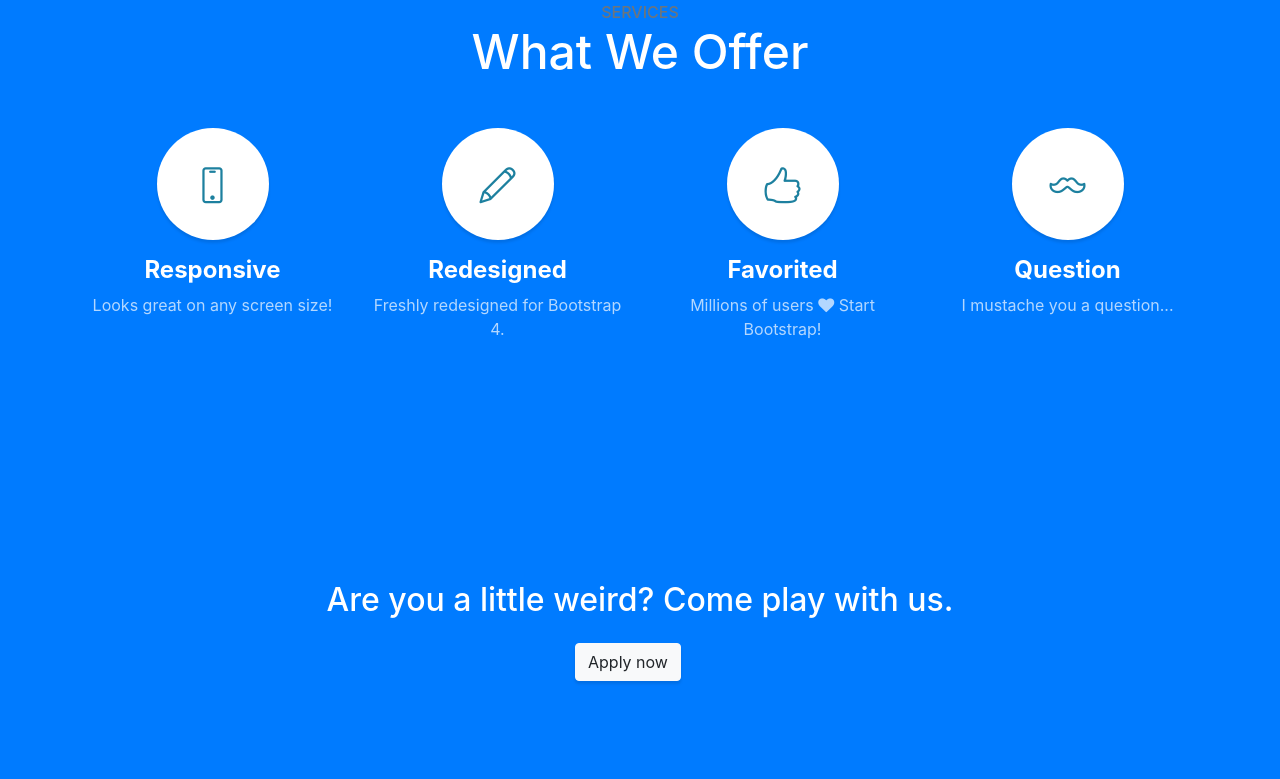
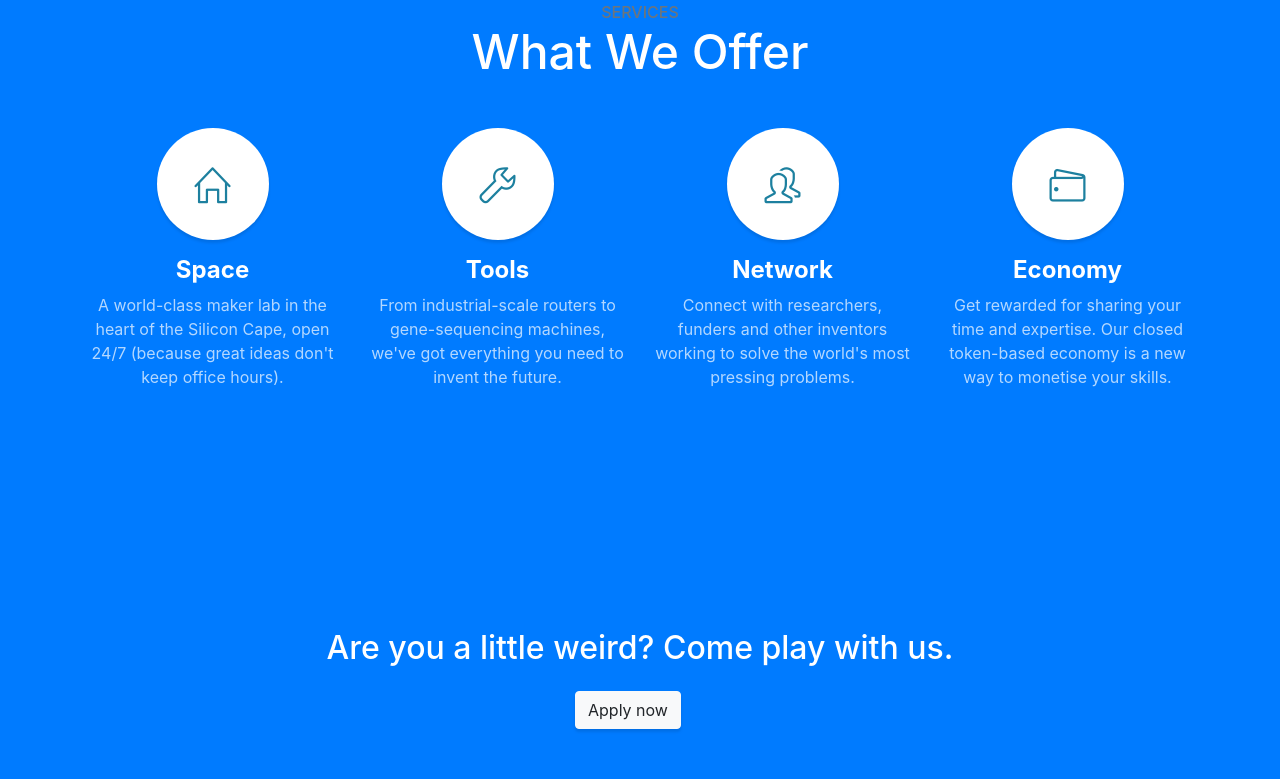
Before and after one commit to greenhamsam/toybox, a website with bundled scripts: page index.html in a window 1280 px wide. Shown: the part 1677-2456 px from the top of the page. Built offline with nearby package versions, Linux system fonts and the light colour scheme.

Commit message:
Styling and icon changes

```diff
--- a/css/main.css
+++ b/css/main.css
@@ -371,3 +371,8 @@ a:hover, a:focus, a:active {
 .text-secondary {
   color: #ecb807 !important;
 }
+
+/* Lead paragraph */
+.lead {
+	font-weight: 100;
+}
--- a/index.html
+++ b/index.html
@@ -18,7 +18,7 @@
     <link href="vendor/simple-line-icons/css/simple-line-icons.css" rel="stylesheet">
 
     <!-- Custom CSS -->
-    <link href="css/main.min.css" rel="stylesheet">
+    <link href="css/main.css" rel="stylesheet">
 
   </head>
 
@@ -60,7 +60,7 @@
         <div class="row">
           <div class="col-lg-10 mx-auto">
             <h2>Our credo</h2>
-            <p class="lead mb-5" style="font-weight:100">Toybox is an <strong>agency of inventors</strong>. We provide space for creators to play, design, and bring to life ideas and innovations. The Toybox economy facilitates solutions to the most pressing problems of our time. We harness emerging technologies in service of regenerative and distributive design.</p>
+            <p class="lead mb-5">Toybox is an <strong>agency of inventors</strong>. We provide space for creators to play, design, and bring to life ideas and innovations. The Toybox economy facilitates solutions to the most pressing problems of our time. We harness emerging technologies in service of regenerative and distributive design.</p>
             <p class="lead mb-5">We are committed to bringing together a diverse group of talented people who see the world differently and empowering them to create unexpected solutions that will change the world. We always remain curious, <strong>we search for answers</strong> and push the boundaries of knowledge, and we always keep learning and growing. We trust in the value of blue sky innovation and no idea is too crazy for us.</p>
             <p class="lead mb-5">Toybox recruits top talent who <strong>share our belief that there is a better way</strong>, and we empower them through economies of scale and access to new networks. Together we can do so much more than on our own.</p>
           </div>
@@ -78,41 +78,39 @@
         <div class="row">
           <div class="col-lg-3 col-md-6 mb-5 mb-lg-0">
             <span class="service-icon rounded-circle mx-auto mb-3">
-              <i class="icon-screen-smartphone"></i>
+              <i class="icon-home"></i>
             </span>
             <h4>
-              <strong>Responsive</strong>
+              <strong>Space</strong>
             </h4>
-            <p class="text-faded mb-0">Looks great on any screen size!</p>
+            <p class="text-faded mb-0">A world-class maker lab in the heart of the Silicon Cape, open 24/7 (because great ideas don't keep office hours).</p>
           </div>
           <div class="col-lg-3 col-md-6 mb-5 mb-lg-0">
             <span class="service-icon rounded-circle mx-auto mb-3">
-              <i class="icon-pencil"></i>
+              <i class="icon-wrench"></i>
             </span>
             <h4>
-              <strong>Redesigned</strong>
+              <strong>Tools</strong>
             </h4>
-            <p class="text-faded mb-0">Freshly redesigned for Bootstrap 4.</p>
+            <p class="text-faded mb-0">From industrial-scale routers to gene-sequencing machines, we've got everything you need to invent the future.</p>
           </div>
           <div class="col-lg-3 col-md-6 mb-5 mb-md-0">
             <span class="service-icon rounded-circle mx-auto mb-3">
-              <i class="icon-like"></i>
+              <i class="icon-people"></i>
             </span>
             <h4>
-              <strong>Favorited</strong>
+              <strong>Network</strong>
             </h4>
-            <p class="text-faded mb-0">Millions of users
-              <i class="fa fa-heart"></i>
-              Start Bootstrap!</p>
+            <p class="text-faded mb-0">Connect with researchers, funders and other inventors working to solve the world's most pressing problems.</p>
           </div>
           <div class="col-lg-3 col-md-6">
             <span class="service-icon rounded-circle mx-auto mb-3">
-              <i class="icon-mustache"></i>
+              <i class="icon-wallet"></i>
             </span>
             <h4>
-              <strong>Question</strong>
+              <strong>Economy</strong>
             </h4>
-            <p class="text-faded mb-0">I mustache you a question...</p>
+            <p class="text-faded mb-0">Get rewarded for sharing your time and expertise. Our closed token-based economy is a new way to monetise your skills.</p>
           </div>
         </div>
       </div>
```
